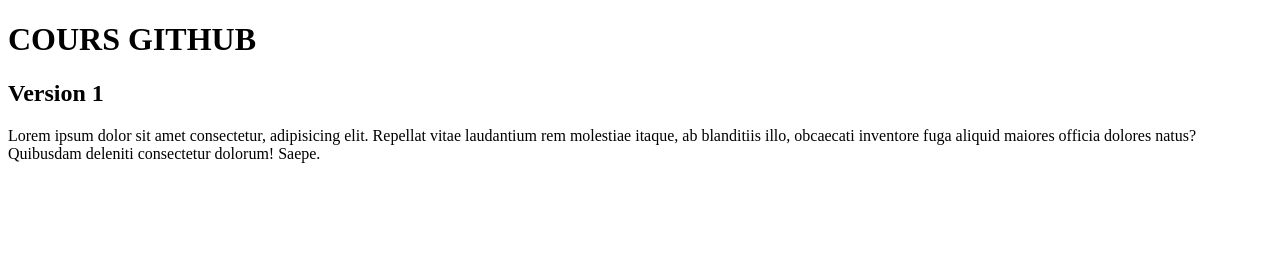
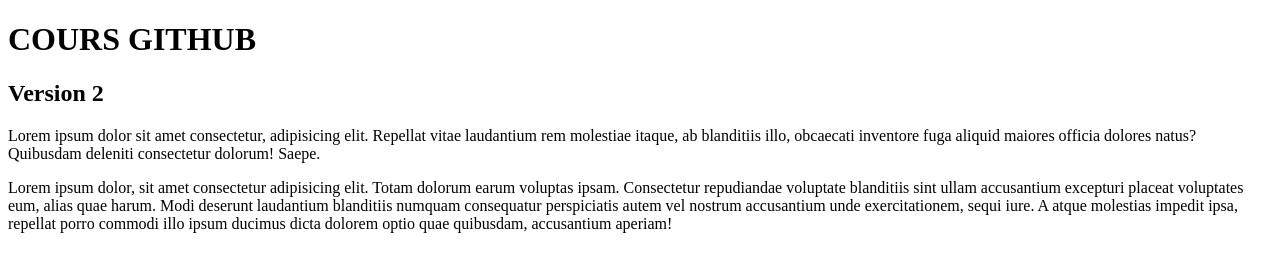
Before and after one commit to Yacine10MW/github-video, a plain HTML site: page index.html in a window 1280 px wide. Drawn offline with Linux system fonts and the light colour scheme.

Commit message:
version 2 avec beaucoup de texte

```diff
--- a/index.html
+++ b/index.html
@@ -7,9 +7,11 @@
 </head>
 <body>
     <h1>COURS GITHUB</h1>
-    <h2>Version 1</h2>
+    <h2>Version 2</h2>
 
     <p>Lorem ipsum dolor sit amet consectetur, adipisicing elit. Repellat vitae laudantium rem molestiae itaque, ab blanditiis illo, obcaecati inventore fuga aliquid maiores officia dolores natus? Quibusdam deleniti consectetur dolorum! Saepe.</p>
 
+    <p>Lorem ipsum dolor, sit amet consectetur adipisicing elit. Totam dolorum earum voluptas ipsam. Consectetur repudiandae voluptate blanditiis sint ullam accusantium excepturi placeat voluptates eum, alias quae harum. Modi deserunt laudantium blanditiis numquam consequatur perspiciatis autem vel nostrum accusantium unde exercitationem, sequi iure. A atque molestias impedit ipsa, repellat porro commodi illo ipsum ducimus dicta dolorem optio quae quibusdam, accusantium aperiam!</p>
+
 </body>
 </html>
```
